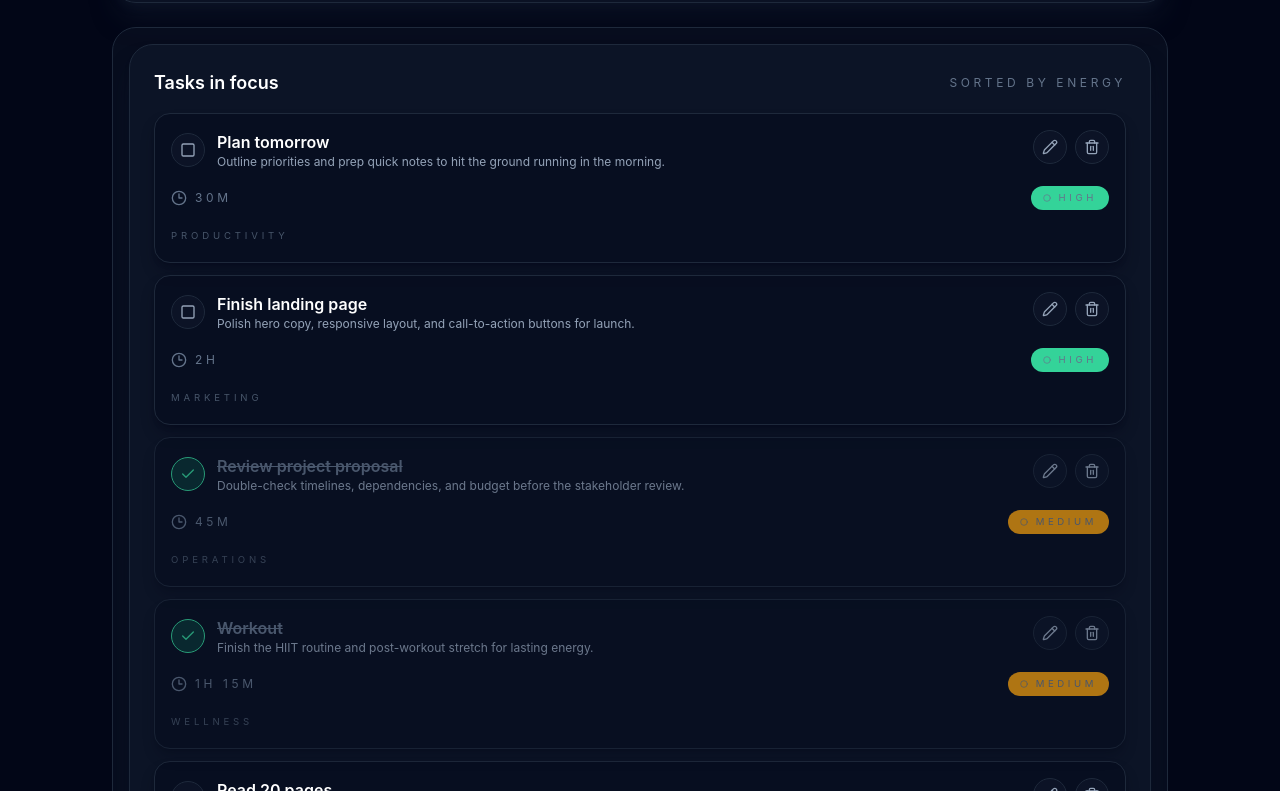
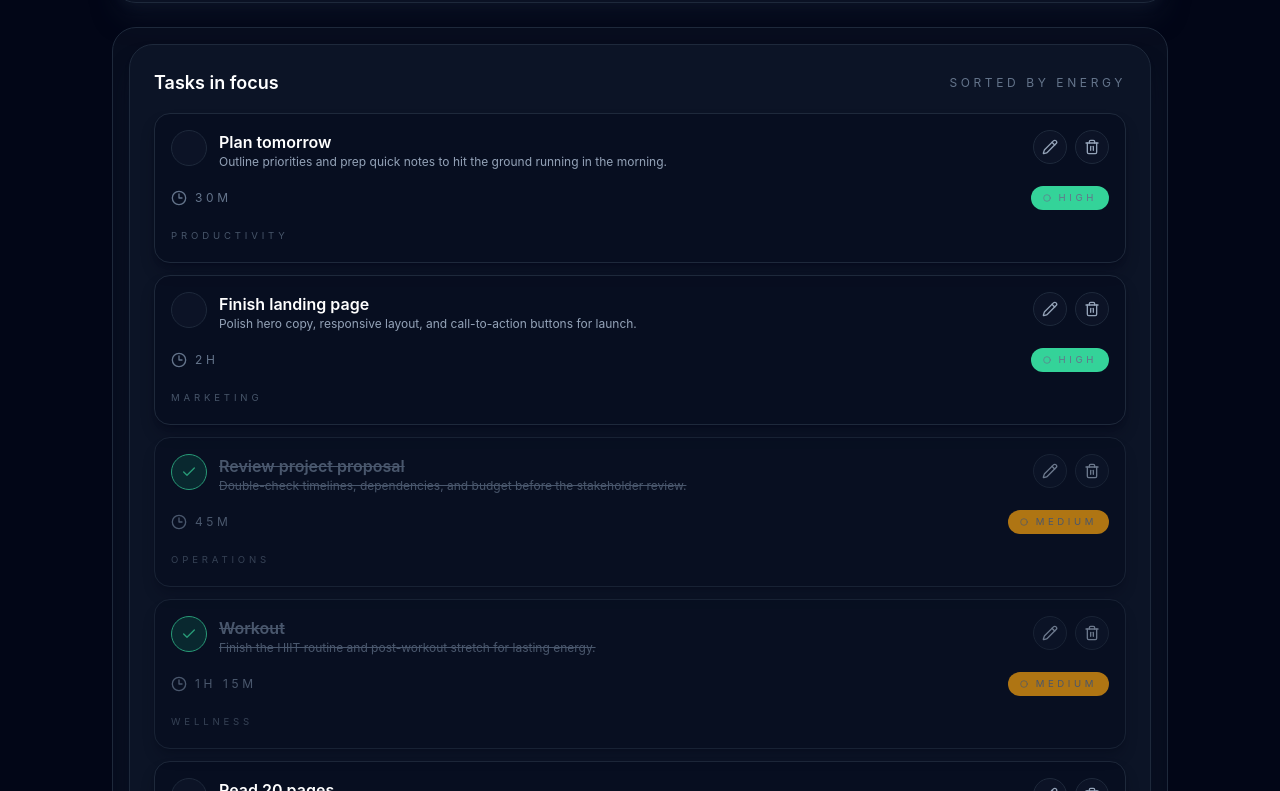
Before and after one commit to johnwick22012026-source/PulseBoard, a React (Vite) app: page / in a window 1280 px wide. Shown: the part 1149-1940 px from the top of the page. Built offline with nearby package versions, Linux system fonts and the light colour scheme; the HTML template or start-up script is replaced by a standard one.

Commit message:
feat(PULSEBOA-49): Update task item UI for completion and delete interactions — src/components/TaskItem.tsx

```diff
--- a/src/components/TaskItem.tsx
+++ b/src/components/TaskItem.tsx
@@ -1,5 +1,5 @@
 import { useEffect, useState } from 'react'
-import { Check, Circle, Clock3, Pencil, Square, Trash2 } from 'lucide-react'
+import { Check, Circle, Clock3, Pencil, Trash2 } from 'lucide-react'
 
 import type { Priority, Task } from '../types/task'
 
@@ -151,34 +151,48 @@ export default function TaskItem({ task, onToggleComplete, onDelete, onUpdate }:
         task.completed ? 'opacity-70' : 'opacity-100'
       }`}
     >
-      <div className="flex items-start justify-between">
-        <div className="flex items-center gap-3">
-          <button
-            type="button"
-            onClick={() => onToggleComplete(task.id)}
-            className={`rounded-full border p-2 transition ${
-              task.completed
-                ? 'border-emerald-400 bg-emerald-500/20 text-emerald-400'
-                : 'border-slate-800 bg-slate-900/60 text-slate-400 hover:border-emerald-400'
-            }`}
-          >
-            {task.completed ? <Check className="h-4 w-4" /> : <Square className="h-4 w-4" />}
-          </button>
-          <div>
-            <p className={`text-base font-semibold ${task.completed ? 'text-slate-500 line-through' : 'text-white'}`}>
+      <div className="flex flex-col gap-4 sm:flex-row sm:items-start sm:justify-between">
+        <div className="flex flex-1 items-start gap-3">
+          <label className="flex items-center gap-3" htmlFor={`task-checkbox-${task.id}`}>
+            <input
+              id={`task-checkbox-${task.id}`}
+              type="checkbox"
+              checked={task.completed}
+              onChange={() => onToggleComplete(task.id)}
+              className="peer sr-only"
+            />
+            <span
+              className={`flex h-9 w-9 items-center justify-center rounded-full border p-2 transition focus-visible:outline focus-visible:outline-2 focus-visible:outline-emerald-400 ${
+                task.completed
+                  ? 'border-emerald-400 bg-emerald-500/20 text-emerald-400'
+                  : 'border-slate-800 bg-slate-900/60 text-slate-400 hover:border-emerald-400'
+              }`}
+              aria-hidden
+            >
+              {task.completed ? <Check className="h-4 w-4" /> : <Pencil className="h-4 w-4 opacity-0" />}
+            </span>
+            <span className="sr-only">Toggle completion for {task.title}</span>
+          </label>
+          <div className="flex-1">
+            <p
+              className={`text-base font-semibold transition ${
+                task.completed ? 'text-slate-500 line-through' : 'text-white'
+              }`}
+            >
               {task.title}
             </p>
             {task.description ? (
-              <p className="text-xs text-slate-400">{task.description}</p>
+              <p className={`text-xs transition ${task.completed ? 'text-slate-500 line-through' : 'text-slate-400'}`}>{task.description}</p>
             ) : (
               <p className="text-xs uppercase tracking-[0.3em] text-slate-600">No description</p>
             )}
           </div>
         </div>
-        <div className="flex items-center gap-2">
+        <div className="flex items-center sm:gap-2">
           <button
             type="button"
             onClick={() => setIsEditing(true)}
+            aria-label={`Edit task`}
             className="rounded-full border border-slate-800 bg-slate-900/60 p-2 text-slate-400 transition hover:border-slate-500"
           >
             <Pencil className="h-4 w-4" />
@@ -186,13 +200,14 @@ export default function TaskItem({ task, onToggleComplete, onDelete, onUpdate }:
           <button
             type="button"
             onClick={() => onDelete(task.id)}
+            aria-label="Delete task"
             className="rounded-full border border-slate-800 bg-slate-900/60 p-2 text-slate-400 transition hover:border-rose-500"
           >
             <Trash2 className="h-4 w-4" />
           </button>
         </div>
       </div>
-      <div className="flex items-center justify-between text-xs uppercase tracking-[0.3em] text-slate-500">
+      <div className="flex flex-col gap-2 text-xs uppercase tracking-[0.3em] text-slate-500 sm:flex-row sm:items-center sm:justify-between">
         <div className="flex items-center gap-2">
           <Clock3 className="h-4 w-4" />
           <span>{task.time || 'No estimate'}</span>
```
